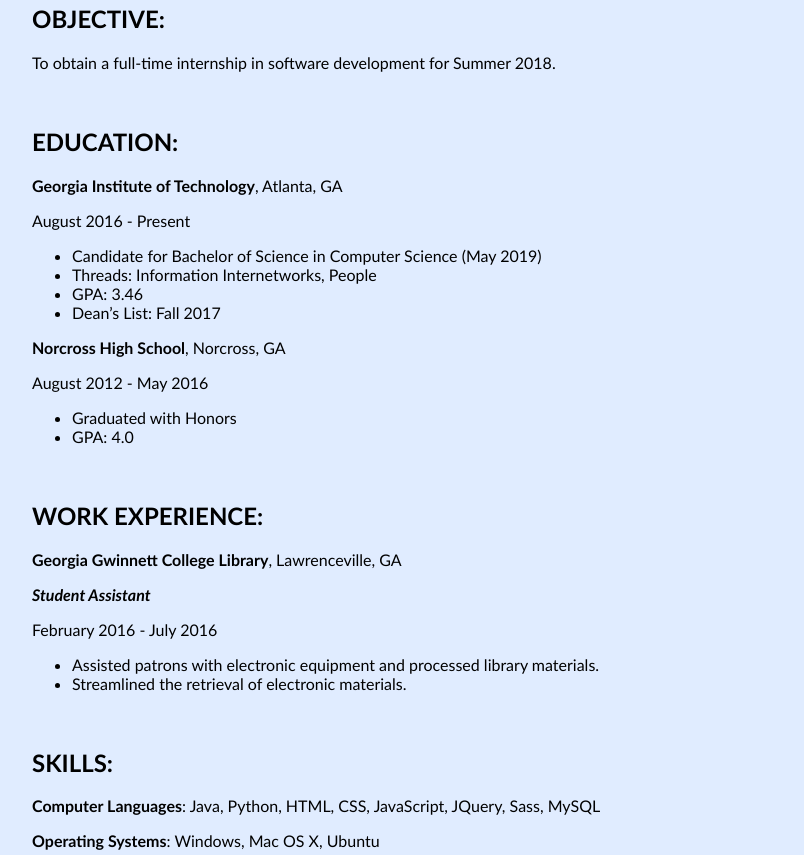
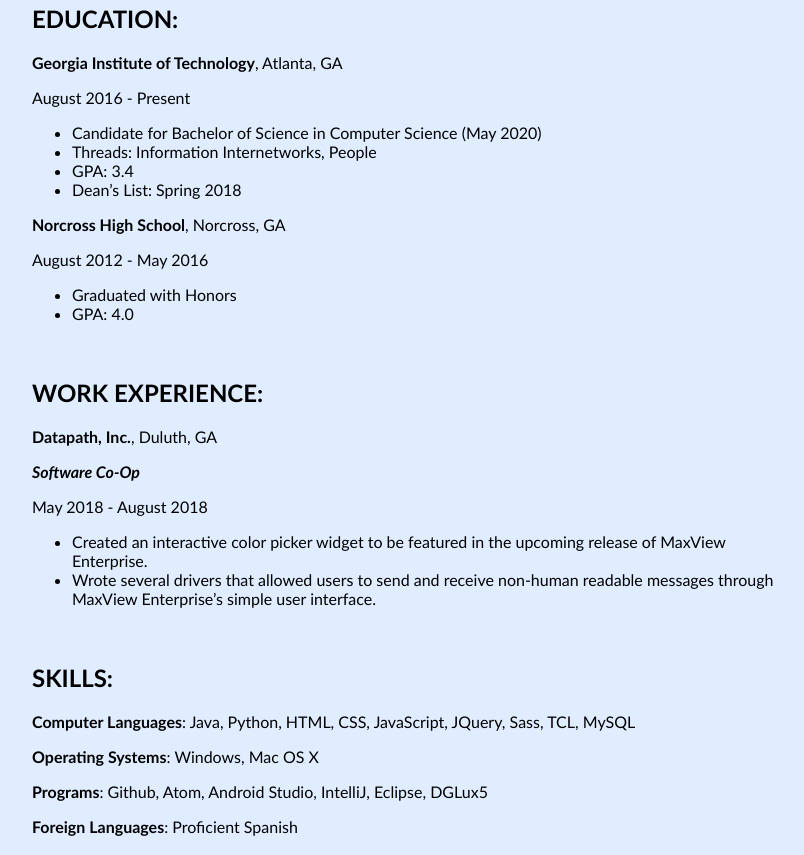
Before and after one commit to mayaviust/mayaviust.github.io, a plain HTML site: page html/resume.html in a window 1280 px wide. Shown: the part 240-1095 px from the top of the page, without its empty margins (264-1068 px from the left). Drawn offline with nearby package versions, Linux system fonts and the light colour scheme.

Commit message:
updated information from Spring semester and summer co op

```diff
--- a/html/resume.html
+++ b/html/resume.html
@@ -39,17 +39,14 @@
             <h1>Maya Viust</h1>
             <h3>www.mayaviust.com</h3>
             <br>
-            <h2>OBJECTIVE:</h2>
-            <p>To obtain a full-time internship in software development for Summer 2018.</p>
-            <br>
             <h2>EDUCATION:</h2>
             <p><b>Georgia Institute of Technology</b>, Atlanta, GA
                 <p>August 2016 - Present</p>
                 <ul>
-                    <li>Candidate for Bachelor of Science in Computer Science (May 2019)</li>
+                    <li>Candidate for Bachelor of Science in Computer Science (May 2020)</li>
                     <li>Threads: Information Internetworks, People</li>
-                    <li>GPA: 3.46</li>
-                    <li>Dean’s List: Fall 2017</li>
+                    <li>GPA: 3.4</li>
+                    <li>Dean’s List: Spring 2018</li>
                 </ul>
             </p>
             <p><b>Norcross High School</b>, Norcross, GA
@@ -61,19 +58,22 @@
             </p>
             <br>
             <h2>WORK EXPERIENCE:</h2>
-            <p><b>Georgia Gwinnett College Library</b>, Lawrenceville, GA
-                <p><b><i>Student Assistant</i></b></p>
-                <p>February 2016 - July 2016</p>
+            <p><b>Datapath, Inc.</b>, Duluth, GA
+                <p><b><i>Software Co-Op</i></b></p>
+                <p>May 2018 - August 2018</p>
                 <ul>
-                    <li>Assisted patrons with electronic equipment and processed library materials.</li>
-                    <li>Streamlined the retrieval of electronic materials.</li>
+                    <li>Created an interactive color picker widget to be featured in the upcoming release of MaxView
+Enterprise.</li>
+                    <li>Wrote several drivers that allowed users to send and receive non-human readable messages
+through MaxView Enterprise’s simple user interface.</li>
                 </ul>
             </p>
             <br>
             <h2>SKILLS:</h2>
             <p>
-                <p><b>Computer Languages</b>: Java, Python, HTML, CSS, JavaScript, JQuery, Sass, MySQL</p>
-                <p><b>Operating Systems</b>: Windows, Mac OS X, Ubuntu</p>
+                <p><b>Computer Languages</b>: Java, Python, HTML, CSS, JavaScript, JQuery, Sass, TCL, MySQL</p>
+                <p><b>Operating Systems</b>: Windows, Mac OS X</p>
+                <p><b>Programs</b>: Github, Atom, Android Studio, IntelliJ, Eclipse, DGLux5<p>
                 <p><b>Foreign Languages</b>: Proficient Spanish</p>
             </p>
             <br>
```
Also changed, not shown: html/education.html (+10 -4 lines), html/skills.html (+3 -4 lines), 1 other file.
